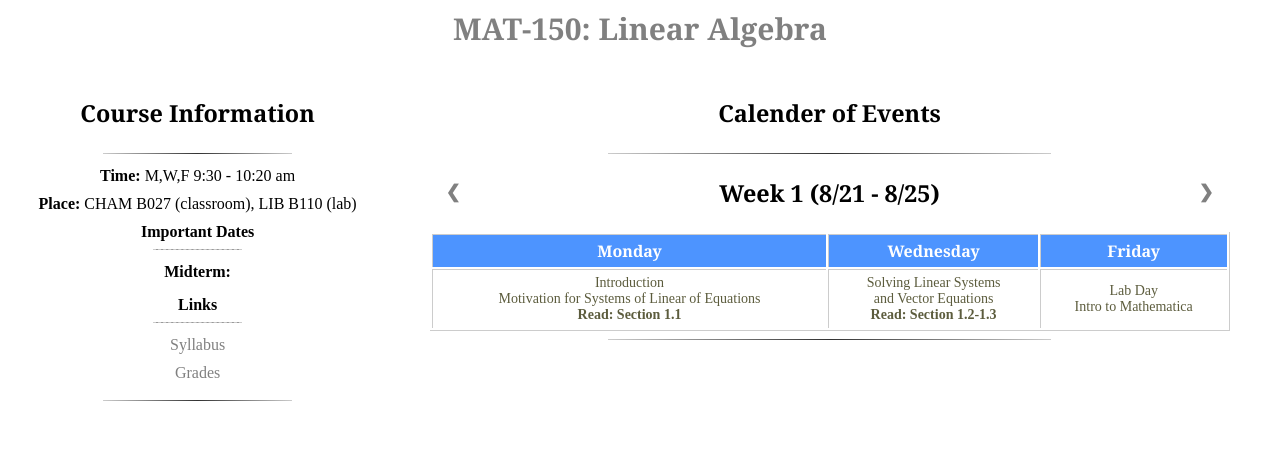
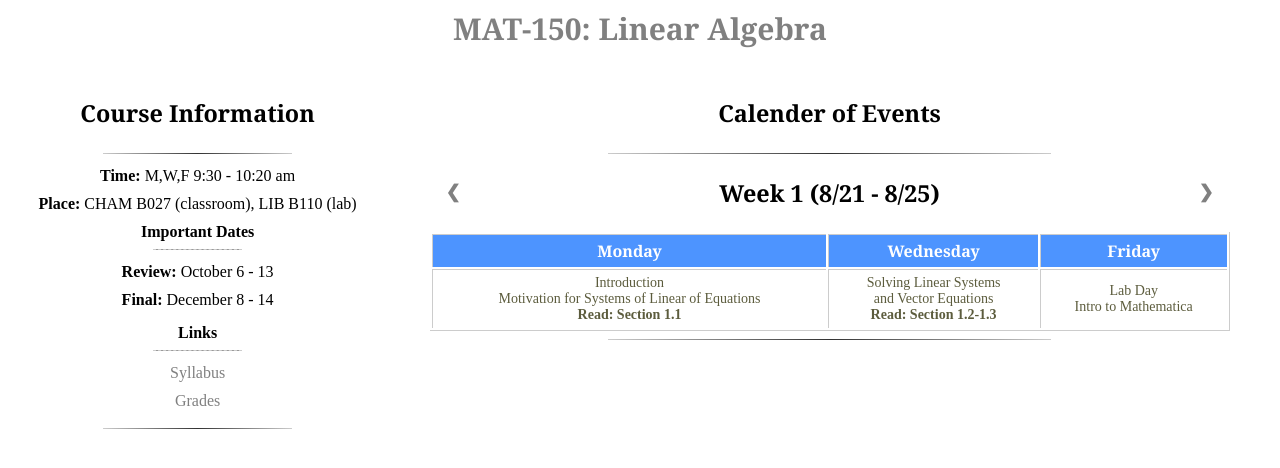
Before and after one commit to Nick314159/TCAM_WEB, a PHP site: page /pages/MAT-150/mat_150.php in a window 1280 px wide. Shown: the top 468 px of the page. Run offline with PHP 8.4, Linux system fonts and the light colour scheme.

Commit message:
updated mat-150 page

```diff
--- a/pages/MAT-150/mat_150.php
+++ b/pages/MAT-150/mat_150.php
@@ -30,7 +30,8 @@
       <li><strong>Important Dates</strong>
       <hr class="hrstyle-two" style="width: 25%">
         <ul>
-          <li><strong>Midterm: </strong>
+          <li><strong>Review: </strong>October 6 - 13</li>
+          <li><strong>Final: </strong>December 8 - 14</li>
         </ul>
       </li>
       <li><strong>Links </strong>
```
